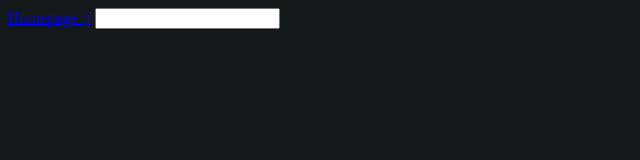
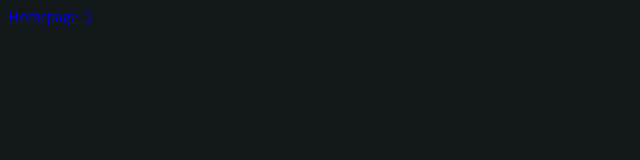
Before and after one commit to Victor4X/homepage, a plain HTML site: page index.html in a window 1280 px wide. Shown: the whole page, without its empty margins (0-640 px from the left). Drawn offline with Linux system fonts and the light colour scheme.

Commit message:
Removed focusstealer

```diff
--- a/index.html
+++ b/index.html
@@ -8,6 +8,5 @@
 </head>
 <body>
     <a href="https://github.com/Victor4X/homepage">Homepage :)</a>
-    <input id=focusStealer>
 </body>
 </html>
```
